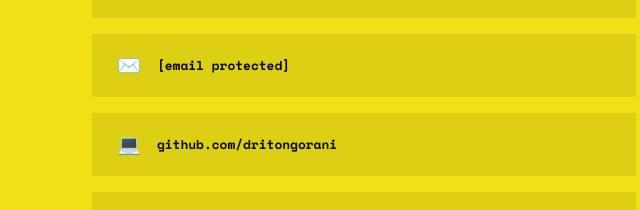
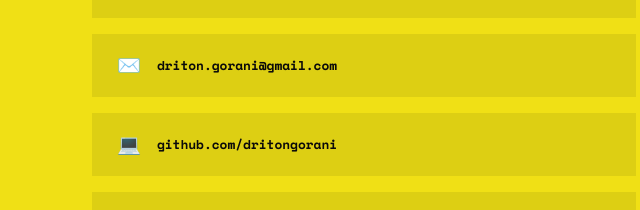
Before and after one commit to dritongorani/dritongorani.github.io, a plain HTML site: page index.html in a window 1280 px wide. Shown: the part 4772-4982 px from the top of the page, 580-1220 px from the left. Drawn offline with nearby package versions, Linux system fonts and the light colour scheme.

Commit message:
Update index.html

```diff
--- a/index.html
+++ b/index.html
@@ -1238,7 +1238,7 @@
                 </a>
                 <a href="/cdn-cgi/l/email-protection#b2d6c0dbc6dddc9cd5ddc0d3dcdbf2d5dfd3dbde9cd1dddf" class="contact-link">
                     <span class="link-icon">✉️</span>
-                    <span class="link-text"><span class="__cf_email__" data-cfemail="97f3e5fee3f8f9b9f0f8e5f6f9fed7f0faf6fefbb9f4f8fa">[email&#160;protected]</span></span>
+                    <span class="link-text"><span class="__cf_email__" data-cfemail="97f3e5fee3f8f9b9f0f8e5f6f9fed7f0faf6fefbb9f4f8fa">driton.gorani@gmail.com</span></span>
                 </a>
                 <a href="https://github.com/dritongorani" target="_blank" class="contact-link">
                     <span class="link-icon">💻</span>
```
